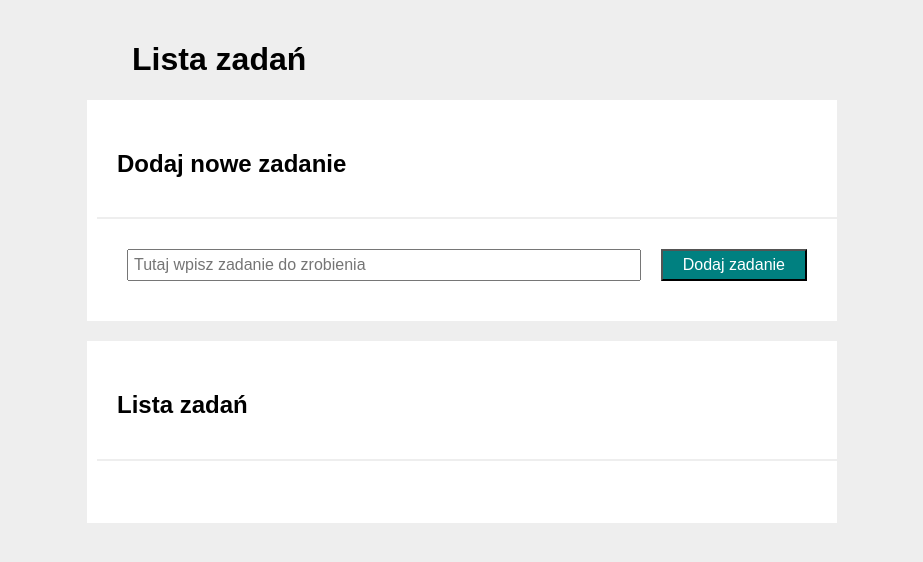
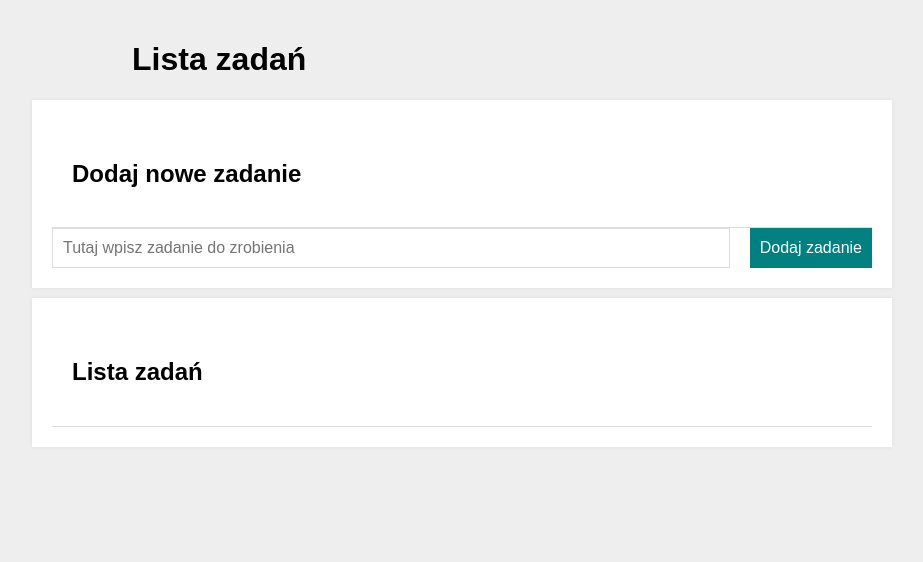
Before and after one commit to PrzemekBiernat1998/todo-list-react, a React (Create React App) app: page / in a window 1280 px wide. Shown: the top 562 px of the page, without its empty margins (178-1101 px from the left). Built offline with nearby package versions, Linux system fonts and the light colour scheme.

Commit message:
style updated

```diff
--- a/src/common/Section/styled.js
+++ b/src/common/Section/styled.js
@@ -1,21 +1,21 @@
 import styled from "styled-components";
 
 export const MainSection = styled.section`
-  max-width: 750px;
-  background-color: white;
-  margin: auto;
-  margin-bottom: 20px;
-  padding: 10px 0px 10px 10px;
-
-  @media (max-width: 767px) {
-    display: flex;
-    flex-direction: column;
-    flex-wrap: wrap;
-}
+  background-color: ${({ theme }) => theme.color.white};
+  box-shadow: 0 0 4px ${({ theme }) => theme.color.alto};
+  margin: 10px 0;
+  padding: 20px;
 `;
 
 export const SectionHeader = styled.div`
-  border-bottom: 2px solid #eeeeee;
+  display: grid;
+  grid-template-columns: auto auto;
+  grid-gap: 20px;
+  justify-content: space-between;
+  align-items: center;
   padding: 20px;
-  margin: 0;
+  border-bottom: 1px solid ${({ theme }) => theme.color.alto};
+  @media (max-width: ${({ theme }) => theme.breakpoint.mobileMax}px) {
+    grid-template-columns: 1fr;
+  }
 `;
--- a/src/features/tasks/Buttons/styled.js
+++ b/src/features/tasks/Buttons/styled.js
@@ -2,25 +2,26 @@ import styled from "styled-components";
 
 export const Container = styled.div`
     display: flex;
-    justify-content: end;
     flex-wrap: wrap;
 `;
 
 export const Button =  styled.button`
-    border: none;
-    background-color: transparent;
-    color: teal;
-    margin: 0 0 0 20px;
-    transition: color 0.5s;
-    @media(max-width: 767px){
-        flex-basis:  100%;
+    background: transparent;
+  color: ${({ theme }) => theme.color.teal};
+  border: none;
+  margin: 0 0 0 20px;
+  transition: color 0.5s;
+  @media(max-width: ${({ theme }) => theme.breakpoint.mobileMax}px) {
+        flex-basis: 100%;
         margin: 10px;
-      }
-    &:hover{
-        color: hsl(180, 94%, 25%);
     }
-
-    &:disabled{
-        color: #ddd;
+    &:hover {
+        filter: brightness(110%);
+    }
+    &:active {
+        filter: brightness(130%);
+    }
+    &:disabled {
+        color: ${({ theme }) => theme.color.silver};
     }
 `;
--- a/src/features/tasks/Form/styled.js
+++ b/src/features/tasks/Form/styled.js
@@ -1,23 +1,17 @@
 import styled from "styled-components";
 
 export const MainForm = styled.form`
-    display: flex;
-    justify-content: space-between;
-    flex-wrap: wrap;
-    padding: 20px;
-
-  @media (max-width: 767px) {
-    display: flex;
-    flex-direction: column;
-    margin-right: 10px;
+    display: grid;
+    grid-template-columns: 1fr auto;
+    grid-gap: 20px;
+    @media (max-width: ${({ theme }) => theme.breakpoint.mobileMax}px) {
+      grid-template-columns: 1fr;
 }
 `;
 
 export const Input = styled.input`
-    flex-grow: 1;
-    padding: 5px;
-    color: black;
-    margin: 10px;
+    padding: 10px;
+    border: 1px solid ${({ theme }) => theme.color.alto};
 
   @media (max-width: 767px) {
     width: 100%;
@@ -25,19 +19,19 @@ export const Input = styled.input`
 `;
 
 export const Button = styled.button`
-    padding: 5px 20px;
-    background-color: teal;
-    color: white;
-    margin: 10px;
+    padding: 10px;
+    background-color: ${({ theme }) => theme.color.teal};
+    color: ${({ theme }) => theme.color.white};
+    border: none;
+    transition: 0.5s;
     cursor: pointer;
-    transition: 1s;
 
-  @media (max-width: 767px) {
-    width: 100%;
-}
+    &:hover {
+      filter: brightness(110%);
+      transform: scale(1.1);
+    }
 
-&:hover{
-    background-color: hsl(180, 100%, 35%);
-    transform: scale(1.05);
-}
+    &:active {
+      filter: brightness(120%);
+    }
 `;
--- a/src/features/tasks/TasksList/styled.js
+++ b/src/features/tasks/TasksList/styled.js
@@ -1,24 +1,21 @@
 import styled, { css } from "styled-components";
 
 export const List = styled.ul`
-  width: 100%;
-  padding: 10px;
-  list-style-type: none;
+  list-style: none;
+  margin: 0;
+  padding: 0;
 `;
 export const Item = styled.li`
   display: grid;
   grid-template-columns: auto 1fr auto;
   grid-gap: 10px;
-  padding: 20px;
-  text-decoration: none;
   align-items: center;
-  border-bottom: 1px solid #eee;
-  word-break: break-all;
-
-${({hidden}) =>
-        hidden &&
-        css`
-        display: none;
+  padding: 10px;
+  border-bottom: 1px solid ${({ theme }) => theme.color.alto};
+  ${({ hidden }) =>
+    hidden &&
+    css`
+      display: none;
     `}
 `;
 
@@ -38,26 +35,27 @@ ${function ({ done }) {
 `;
 
 export const Button = styled.button`
+   border: none;
+  color: ${({ theme }) => theme.color.white};
   width: 30px;
   height: 30px;
-  background-color: #1a7a1d;
-  border: none;
+  padding: 0;
   cursor: pointer;
-  transition: 1s;
-
-  &:hover{
-    background-color: hsl(122, 65%, 34%);
+  transition: background 0.5s;
+  ${({ toggleDone }) =>
+    toggleDone &&
+    css`
+      background-color: ${({ theme }) => theme.color.forestGreen};
+    `}
+  ${({ remove }) =>
+    remove &&
+    css`
+      background-color: ${({theme}) => theme.color.crimson };
+    `}
+    &:hover {
+    filter: brightness(110%);
   }
-
-  ${function ({ remove }) {
-        return remove &&
-            css`
-      background: red;
-      &:hover {
-        background: hsl(0, 100%, 60%);
-        transition: 0.3s;
-        cursor: pointer;
-      }
-    `;
-    }}
+  &:active {
+    filter: brightness(120%);
+  }
 `;
```
